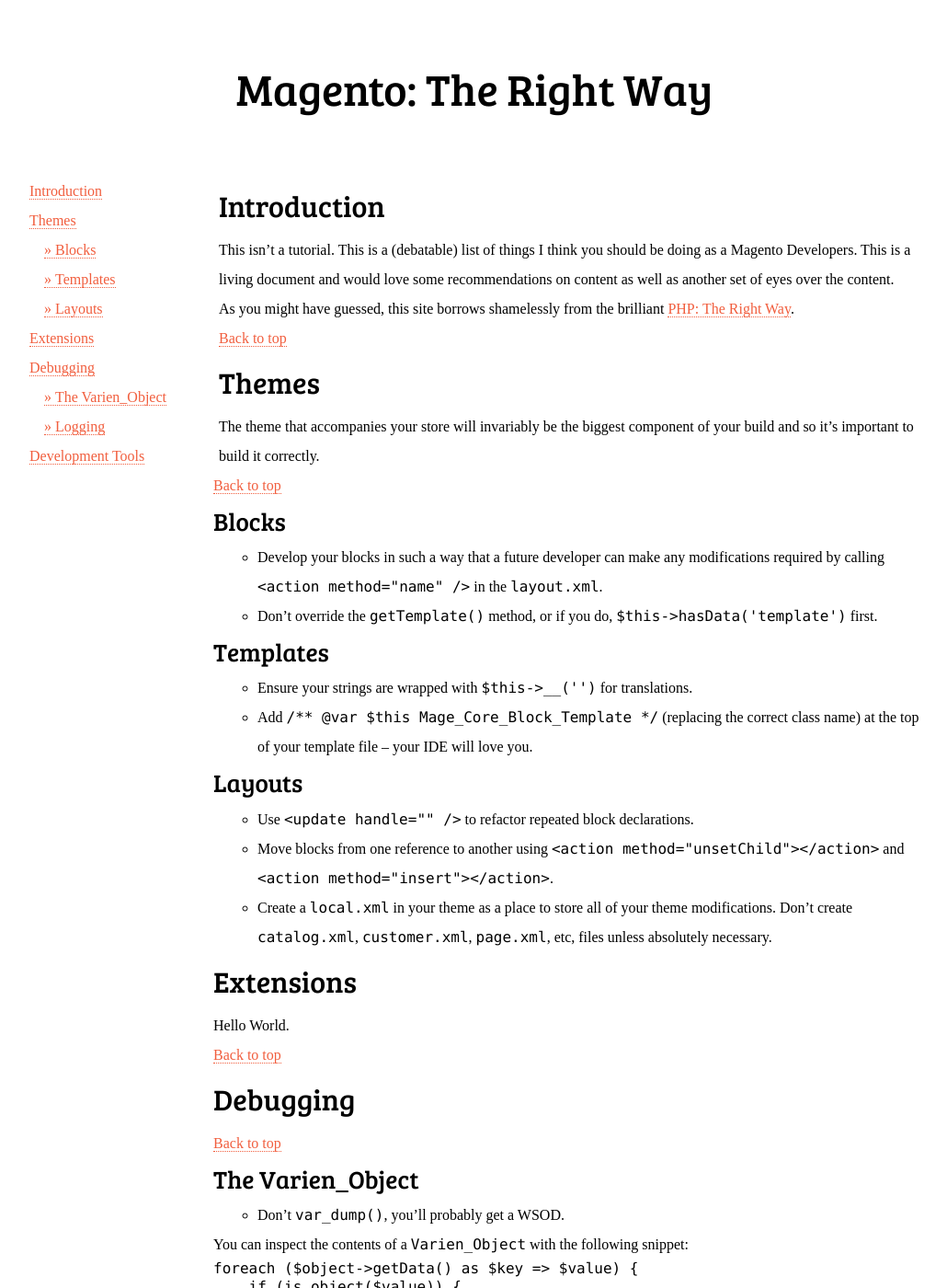
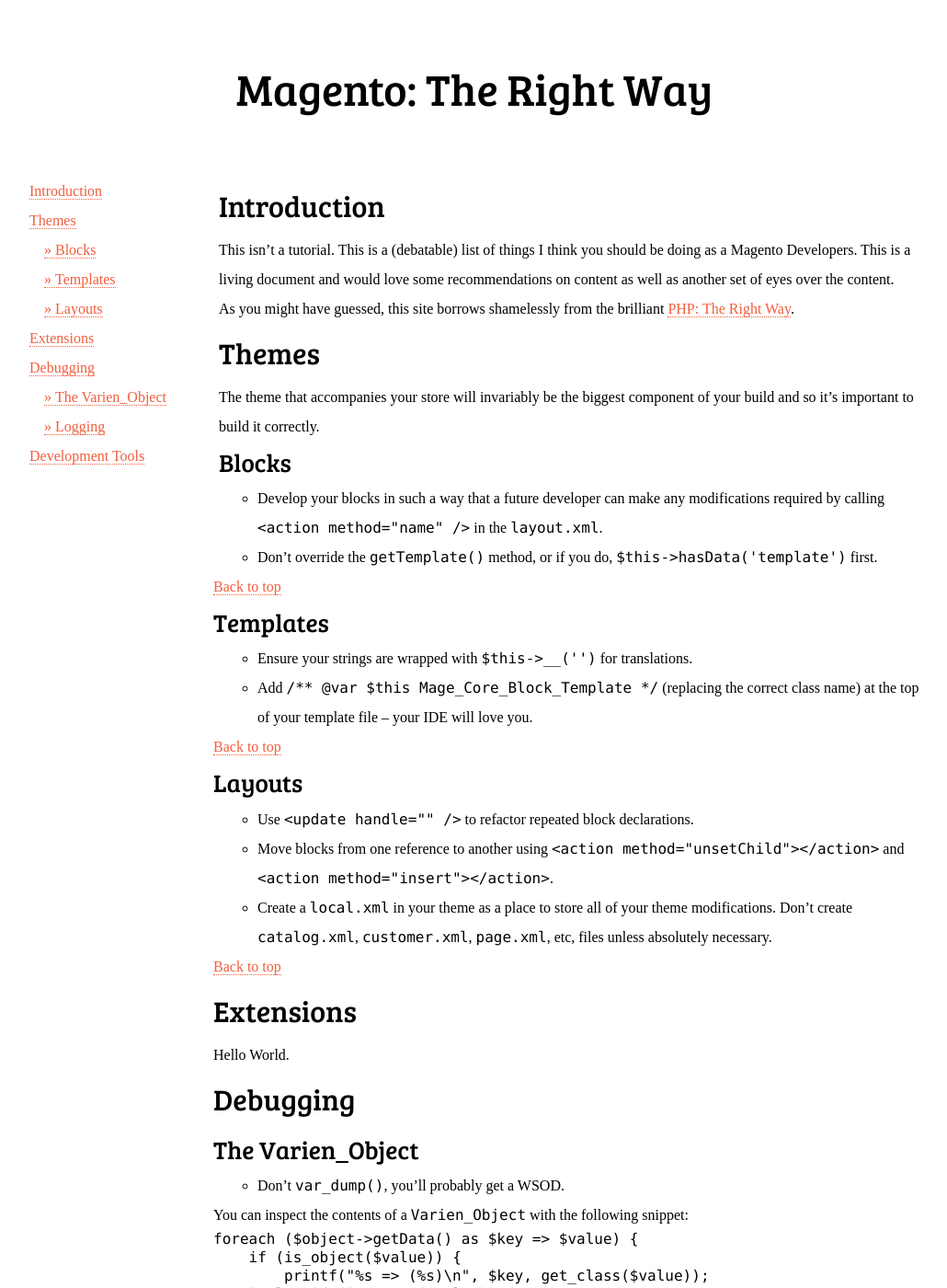
Before and after one commit to punkstar/magentotherightway.com, a Jekyll site: the page built from index.html, in a window 1280 px wide and 1400 px high. Shown: the whole window at 92% size, without its empty margins (124-1154 px from the left). Built offline with Jekyll 4.4.1, drawn with Linux system fonts in a browser that asks for light colours; some web fonts are replaced; Markdown is read by kramdown in place of the engine named in the settings; some of the changed text lies outside the part shown.

Commit message:
Show the 'Back to Top' links after children

```diff
--- a/index.html
+++ b/index.html
@@ -23,11 +23,11 @@
 
 			{{ post.content }}
 
-			{% unless post.isChild %}
+			{% if post.isChild %}
 			<p>
 				<a href="#">Back to top</a>
 			</p>
-			{% endunless %}
+			{% endif %}
 		</section>
 	{% endfor %}
 </article>
```
